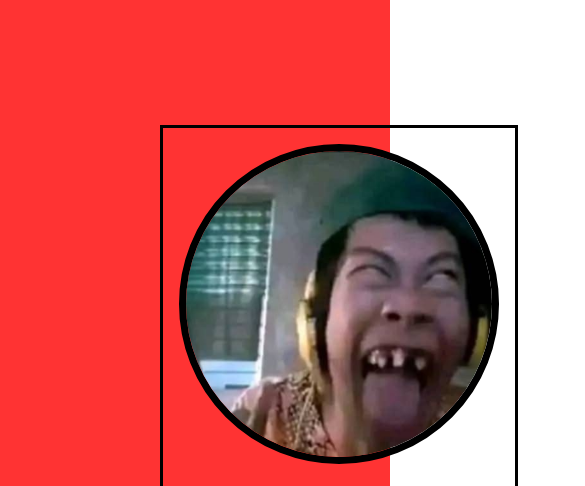
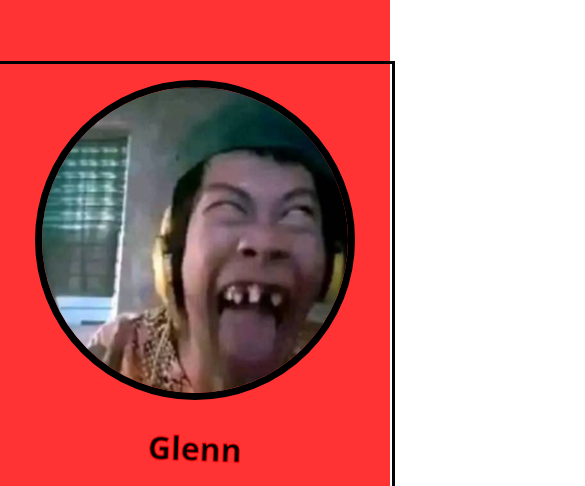
Before and after one commit to glenn-velasco/kupal-portfolio, a website built with Vite: page index.html in a window 390 px wide. Shown: the part 311-797 px from the top of the page, 585 px wide, since content can reach past the window. Built offline with nearby package versions, Linux system fonts and the light colour scheme; files whose address does not match are found by name; a web font is replaced by a local one.

Commit message:
add break points

```diff
--- a/src/style.css
+++ b/src/style.css
@@ -64,6 +64,23 @@ header {
   margin-top: 8rem;
   padding: 0 10rem 0 10rem;
   animation: funnyRotatingLogo 500ms infinite ease;
+}
+
+@media (max-width: 1024px) {
+  .flex {
+    flex-direction: column;
+    gap: 4rem;
+    padding: 0 5rem;
+  }
+}
+
+@media (max-width: 768px) {
+  .flex {
+    flex-direction: column;
+    gap: 2rem;
+    padding: 0 2rem;
+    margin-top: 4rem;
+  }
 }
 
 .profile-card {
```
